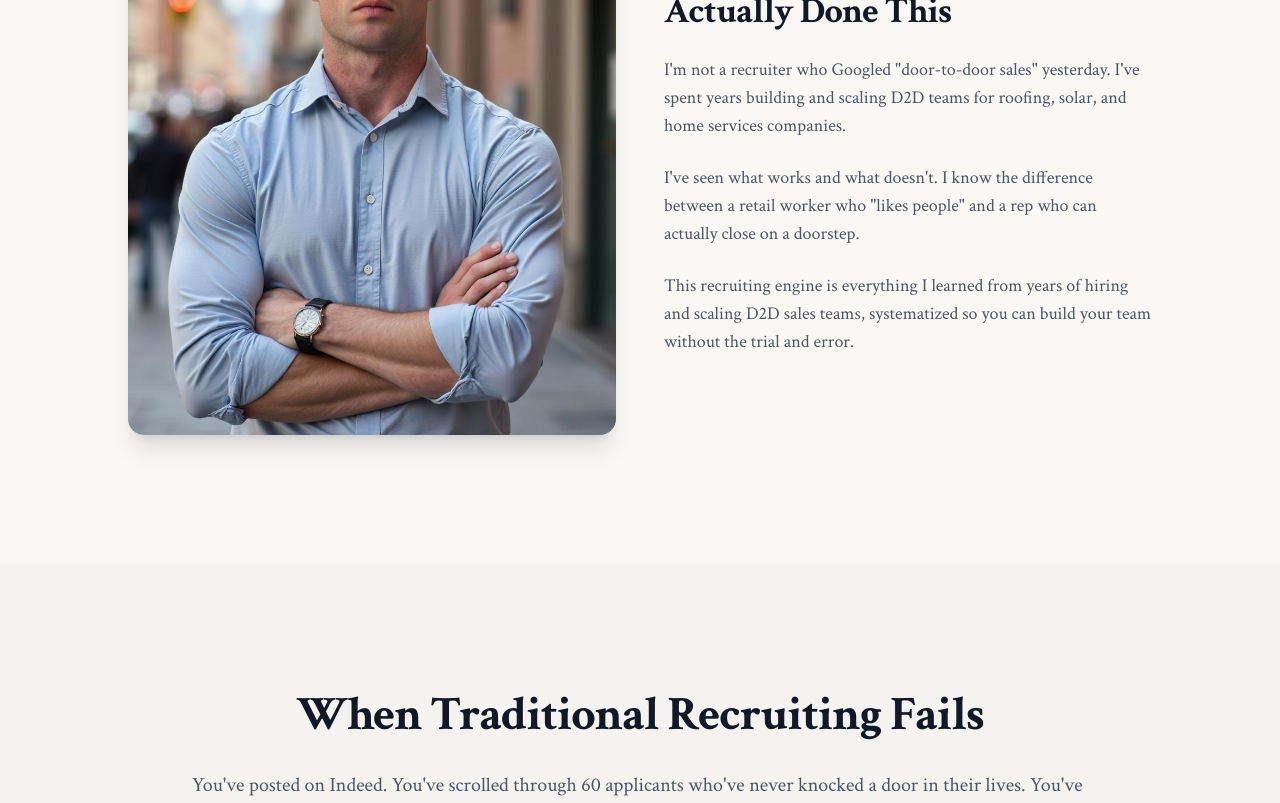
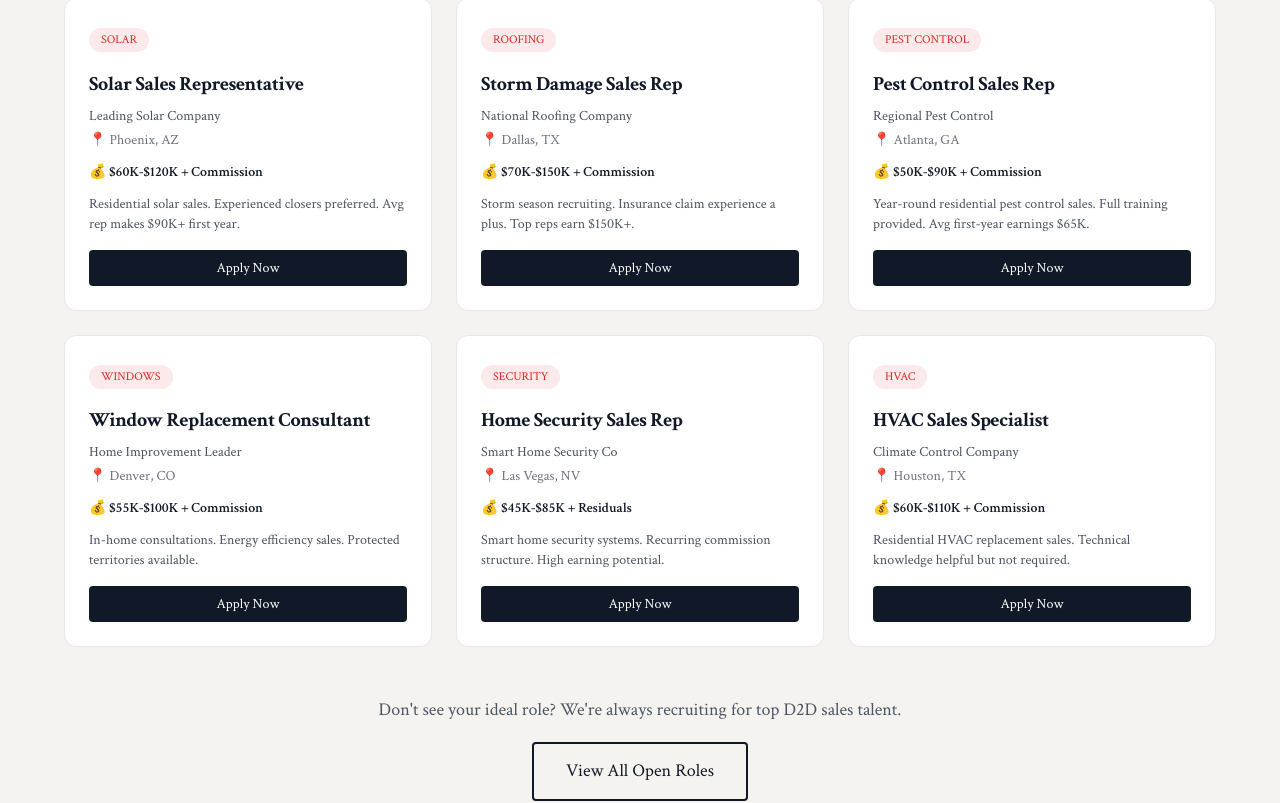
Before and after one commit to Cymoe/Webb-Jobs, a Next.js app: page / in a window 1280 px wide. Shown: the part 1340-2143 px from the top of the page. Built offline with nearby package versions, Linux system fonts and the light colour scheme.

Commit message:
Add Featured D2D Sales Roles section with example job listings
Co-authored-by: Webb Labs <Cymoe@users.noreply.github.com>

```diff
--- a/app/page.tsx
+++ b/app/page.tsx
@@ -217,6 +217,112 @@ export default function Home() {
             </div>
           ))}
         </Marquee>
+      </section>
+
+      {/* Open Roles Section */}
+      <section className="py-20 md:py-32 px-4">
+        <div className="max-w-6xl mx-auto">
+          <div className="text-center mb-16">
+            <h2 className="text-4xl md:text-5xl font-bold mb-4 text-gray-900">
+              Featured D2D Sales Roles
+            </h2>
+            <p className="text-xl text-gray-600">
+              Current openings we're actively recruiting for
+            </p>
+          </div>
+
+          <div className="grid md:grid-cols-2 lg:grid-cols-3 gap-6">
+            {[
+              {
+                category: "Solar",
+                title: "Solar Sales Representative",
+                company: "Leading Solar Company",
+                location: "Phoenix, AZ",
+                salary: "$60K-$120K + Commission",
+                description: "Residential solar sales. Experienced closers preferred. Avg rep makes $90K+ first year.",
+                type: "Full-time"
+              },
+              {
+                category: "Roofing",
+                title: "Storm Damage Sales Rep",
+                company: "National Roofing Company",
+                location: "Dallas, TX",
+                salary: "$70K-$150K + Commission",
+                description: "Storm season recruiting. Insurance claim experience a plus. Top reps earn $150K+.",
+                type: "Full-time"
+              },
+              {
+                category: "Pest Control",
+                title: "Pest Control Sales Rep",
+                company: "Regional Pest Control",
+                location: "Atlanta, GA",
+                salary: "$50K-$90K + Commission",
+                description: "Year-round residential pest control sales. Full training provided. Avg first-year earnings $65K.",
+                type: "Full-time"
+              },
+              {
+                category: "Windows",
+                title: "Window Replacement Consultant",
+                company: "Home Improvement Leader",
+                location: "Denver, CO",
+                salary: "$55K-$100K + Commission",
+                description: "In-home consultations. Energy efficiency sales. Protected territories available.",
+                type: "Full-time"
+              },
+              {
+                category: "Security",
+                title: "Home Security Sales Rep",
+                company: "Smart Home Security Co",
+                location: "Las Vegas, NV",
+                salary: "$45K-$85K + Residuals",
+                description: "Smart home security systems. Recurring commission structure. High earning potential.",
+                type: "Full-time"
+              },
+              {
+                category: "HVAC",
+                title: "HVAC Sales Specialist",
+                company: "Climate Control Company",
+                location: "Houston, TX",
+                salary: "$60K-$110K + Commission",
+                description: "Residential HVAC replacement sales. Technical knowledge helpful but not required.",
+                type: "Full-time"
+              }
+            ].map((role, idx) => (
+              <div key={idx} className="p-6 bg-white rounded-xl border border-gray-200 hover:border-gray-300 transition-colors">
+                <div className="mb-4">
+                  <span className="inline-block px-3 py-1 text-xs font-medium rounded-full" style={{ backgroundColor: 'rgba(220, 38, 38, 0.1)', color: '#DC2626' }}>
+                    {role.category.toUpperCase()}
+                  </span>
+                </div>
+
+                <h3 className="text-xl font-bold mb-2 text-gray-900">{role.title}</h3>
+                <p className="text-sm text-gray-600 mb-1">{role.company}</p>
+                <p className="text-sm text-gray-500 mb-3">📍 {role.location}</p>
+                <p className="text-sm font-semibold text-gray-900 mb-3">💰 {role.salary}</p>
+                <p className="text-sm text-gray-600 mb-4">{role.description}</p>
+
+                <a
+                  href="#contact"
+                  className="inline-block w-full text-center px-4 py-2 bg-gray-900 hover:bg-gray-800 text-white text-sm font-medium rounded transition-colors"
+                >
+                  Apply Now
+                </a>
+              </div>
+            ))}
+          </div>
+
+          <div className="text-center mt-12">
+            <p className="text-gray-600 mb-4">
+              Don't see your ideal role? We're always recruiting for top D2D sales talent.
+            </p>
+            <a
+              href="#contact"
+              className="inline-block px-8 py-3 border-2 border-gray-900 text-gray-900 hover:bg-gray-900 hover:text-white font-medium rounded transition-colors"
+            >
+              View All Open Roles
+            </a>
+          </div>
+        </div>
       </section>
 
 {/* Founder Section */}
```
